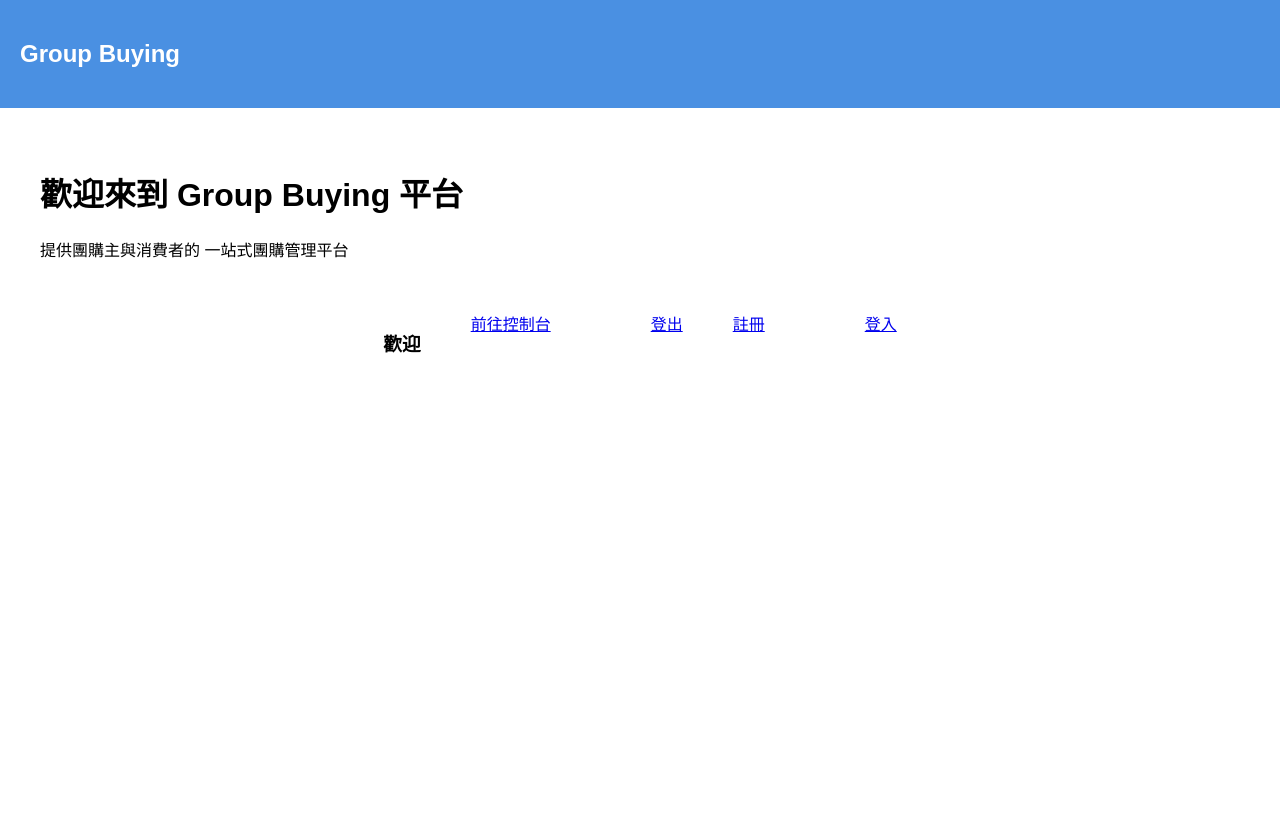
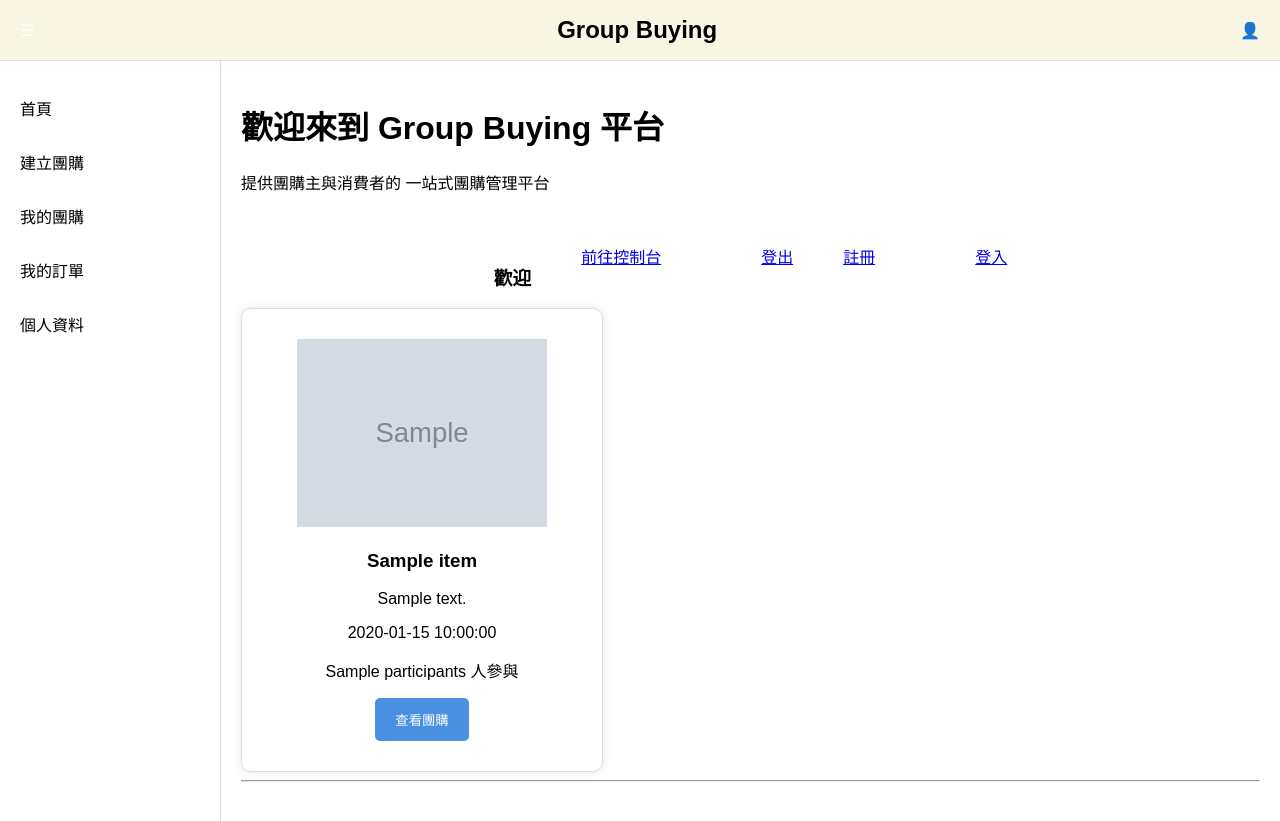
Before and after one commit to elim1023/GroupBuying, a Flask app: template application/templates/home.html in a window 1280 px wide. Before the commit the page ends 353 px from the top, so only its background shows below. Run offline with Flask 3, Linux system fonts and the light colour scheme; the template is opened without the code that fills it: most values are stand-ins (such as "Sample title", 1, 10 or a date in 2020); grey boxes marked "Sample" are stand-in pictures; parts of the project's set-up code (start-up, migrations or seed data) failed here and were passed over.

Commit message:
finish Basic UI

```diff
--- a/application/application.py
+++ b/application/application.py
@@ -5,7 +5,7 @@ from flask import Flask, render_template, request, redirect, session, url_for
 from flask_caching import Cache
 # from config import TEMPLATES_PATH, TEXT_PATH
 from werkzeug.security import generate_password_hash, check_password_hash
-from application.models import db, User
+from application.models import db, User, GroupBuy, Order
 # from flask_sqlalchemy import SQLAlchemy
 # from application.helpers import *
 
@@ -34,7 +34,8 @@ app.secret_key = os.environ["SECRET_KEY"]
 
 @app.route("/")
 def home():
-    return render_template("home.html")
+    groupbuys = GroupBuy.query.all()
+    return render_template("home.html", groupbuys=groupbuys)
 
 @app.route("/register", methods=["GET", "POST"])
 def register():
--- a/application/static/css/style.css
+++ b/application/static/css/style.css
@@ -1,12 +1,17 @@
 body {
-    font-family: Arial;
+    font-family: Arial, sans-serif;
     margin: 0;
 }
 
 nav {
-    background: #4A90E2;
+    height:60px;
+    display:flex;
+    align-items:center;
+    justify-content:space-between;
+    background: #f8f6e2;
     color: white;
-    padding: 20px;
+    padding:0 20px;
+    border-bottom:1px solid #ddd;
 }
 
 .container {
@@ -54,3 +59,51 @@ button {
 
     cursor: pointer;
 }
+
+
+
+.logo a{
+    text-decoration:none;
+    color:black;
+    font-size:24px;
+    font-weight:bold;
+}
+
+.layout{
+    display:flex;
+}
+
+.sidebar{
+
+    width:220px;
+
+    min-height:calc(100vh - 60px);
+
+    border-right:1px solid #ddd;
+
+    padding-top:20px;
+
+}
+
+.sidebar a{
+
+    display:block;
+
+    padding:15px 20px;
+
+    text-decoration:none;
+
+    color:black;
+}
+
+.sidebar a:hover{
+
+    background:#f5f5f5;
+}
+
+.content{
+
+    flex:1;
+
+    padding:20px;
+}
--- a/application/templates/base.html
+++ b/application/templates/base.html
@@ -16,14 +16,56 @@
 
     <nav>
 
-        <h2>Group Buying</h2>
+        <div class="menu-btn">
+            ☰
+        </div>
+
+        <div class="logo">
+
+            <a href="{{ url_for('home') }}">
+                Group Buying
+            </a>
+
+        </div>
+
+        <div class="user-btn">
+            👤
+        </div>
 
     </nav>
 
-    <div class="container">
+    <div class="layout">
 
-        {% block content %}
-        {% endblock %}
+        <aside class="sidebar">
+
+            <a href="{{ url_for('home') }}">
+                首頁
+            </a>
+
+            <a href="#">
+                建立團購
+            </a>
+
+            <a href="#">
+                我的團購
+            </a>
+
+            <a href="#">
+                我的訂單
+            </a>
+
+            <a href="#">
+                個人資料
+            </a>
+
+        </aside>
+
+        <main class="content">
+
+            {% block content %}
+            {% endblock %}
+
+        </main>
 
     </div>
 
--- a/application/templates/home.html
+++ b/application/templates/home.html
@@ -73,4 +73,26 @@
 
 </div>
 
+{% for item in groupbuys %}
+
+<div class="card">
+
+    <img src="{{ item.image_url }}" width="250">
+
+    <h3>{{ item.title }}</h3>
+
+    <p>{{ item.description }}</p>
+
+    <p>{{ item.deadline }}</p>
+
+    <p>{{ item.participants }} 人參與</p>
+
+    <button>查看團購</button>
+
+</div>
+
+<hr>
+
+{% endfor %}
+
 {% endblock %}
```
Also changed, not shown: application/models.py (+66 -27 lines), seed_data.py (added, +41 -0 lines), instance/groupbuy.db.
